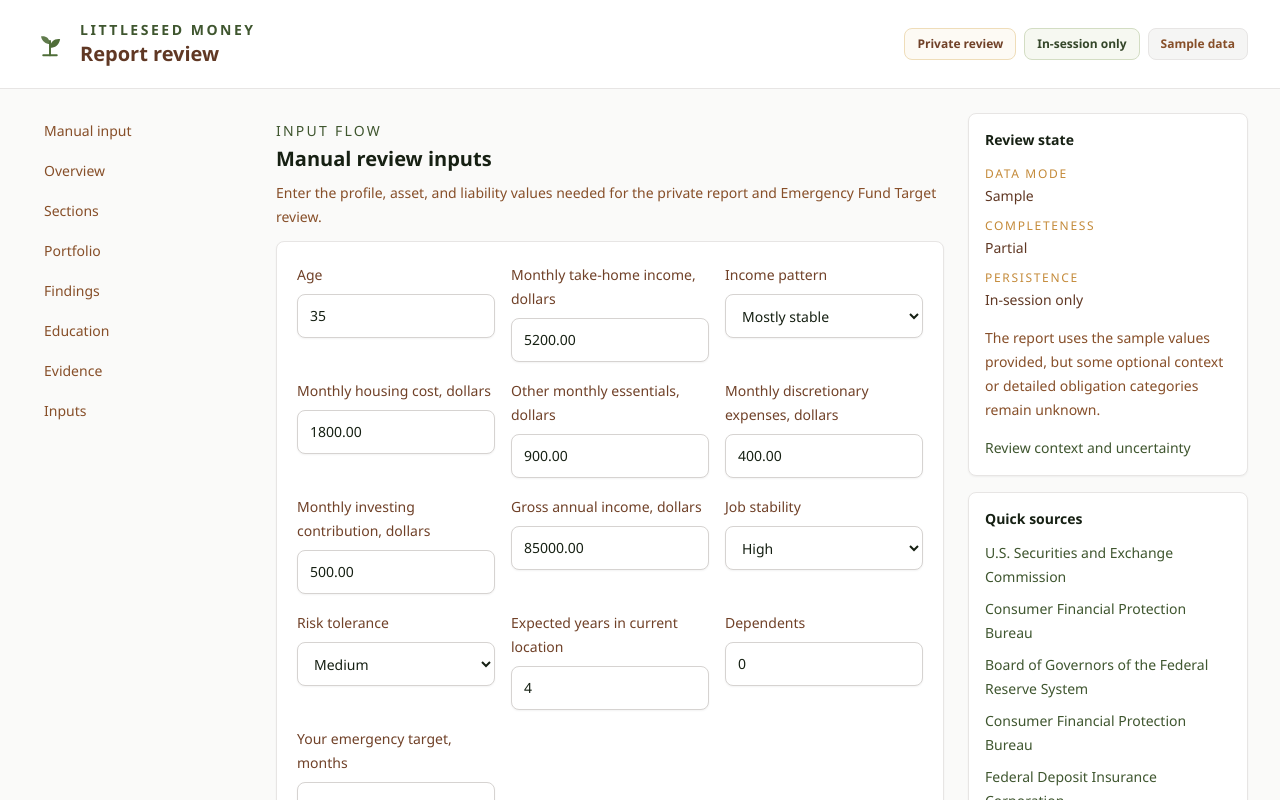
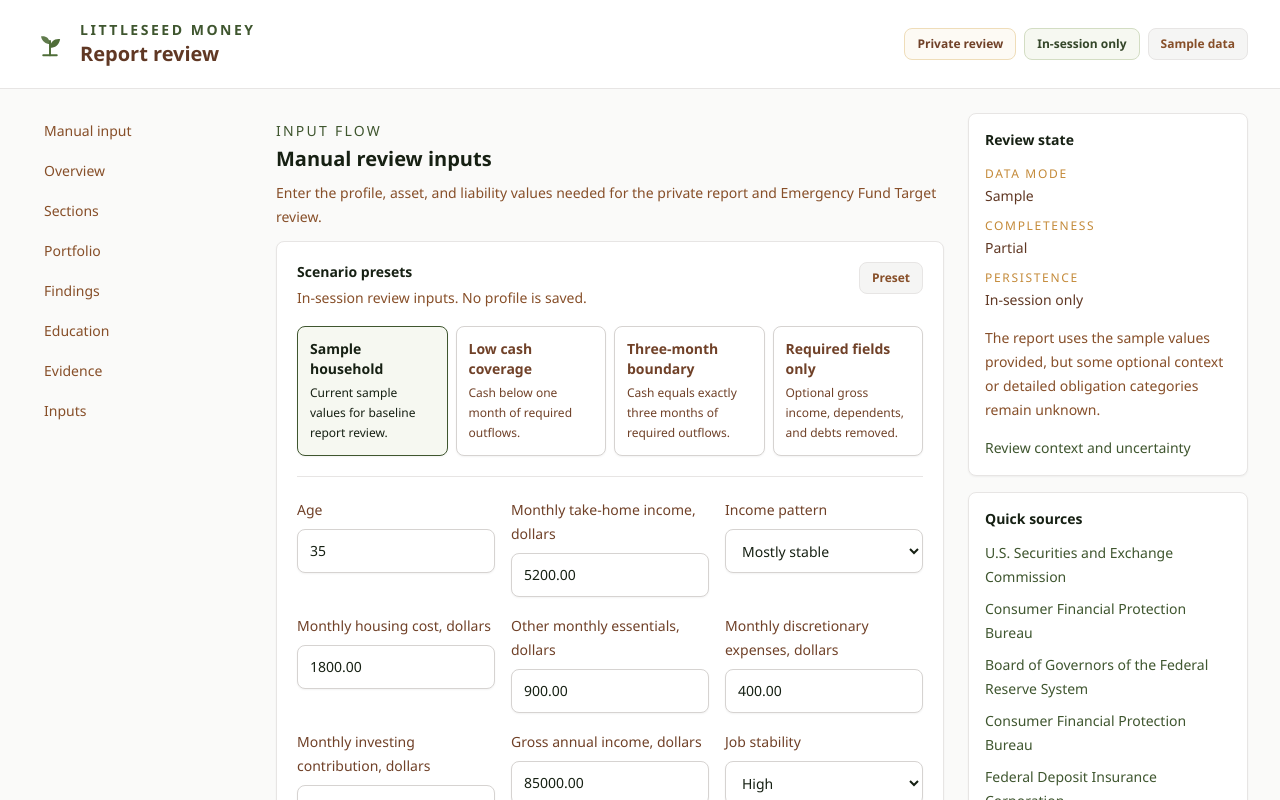
Before and after one commit to LittleSeedMoney/littleseed-money-landing, a Next.js app: page /private/report-review in a window 1280 px wide. Shown: the top 800 px of the page. Built offline with nearby package versions, Linux system fonts and the light colour scheme.

Commit message:
Add report review scenario presets

```diff
--- a/components/report-review/report-review-workspace.tsx
+++ b/components/report-review/report-review-workspace.tsx
@@ -4,11 +4,14 @@ import { useMemo, useState, type ChangeEvent, type FormEvent } from "react";
 
 import type { ReportReviewSample } from "@/data/report-review-sample";
 import {
+  MANUAL_PROFILE_PRESETS,
   defaultManualProfileValues,
+  manualProfilePresetValues,
   type ManualAssetCategory,
   type ManualAssetValue,
   type ManualDebtType,
   type ManualDebtValue,
+  type ManualProfilePresetId,
   type ManualProfileScalarField,
   type ManualProfileValues,
 } from "@/lib/report-review/manual-profile";
@@ -50,6 +53,9 @@ export function ReportReviewWorkspace({
 }) {
   const [report, setReport] = useState(initialReport);
   const [values, setValues] = useState(defaultManualProfileValues);
+  const [selectedPreset, setSelectedPreset] = useState<
+    ManualProfilePresetId | "custom"
+  >("sample");
   const [requestState, setRequestState] = useState<ManualRequestState>("idle");
   const [errorMessage, setErrorMessage] = useState("");
 
@@ -104,6 +110,7 @@ export function ReportReviewWorkspace({
     event: ChangeEvent<HTMLInputElement | HTMLSelectElement>,
   ) {
     const nextValue = event.target.value;
+    setSelectedPreset("custom");
     setValues((current) => ({ ...current, [field]: nextValue }));
   }
 
@@ -112,6 +119,7 @@ export function ReportReviewWorkspace({
     field: T,
     value: ManualAssetValue[T],
   ) {
+    setSelectedPreset("custom");
     setValues((current) => ({
       ...current,
       assets: current.assets.map((asset) =>
@@ -125,6 +133,7 @@ export function ReportReviewWorkspace({
     field: T,
     value: ManualDebtValue[T],
   ) {
+    setSelectedPreset("custom");
     setValues((current) => ({
       ...current,
       debts: current.debts.map((debt) =>
@@ -134,6 +143,7 @@ export function ReportReviewWorkspace({
   }
 
   function addAssetRow() {
+    setSelectedPreset("custom");
     setValues((current) => ({
       ...current,
       assets: [
@@ -149,6 +159,7 @@ export function ReportReviewWorkspace({
   }
 
   function removeAssetRow(id: string) {
+    setSelectedPreset("custom");
     setValues((current) => {
       if (current.assets.length === 1) {
         return current;
@@ -162,6 +173,7 @@ export function ReportReviewWorkspace({
   }
 
   function addDebtRow() {
+    setSelectedPreset("custom");
     setValues((current) => ({
       ...current,
       debts: [
@@ -180,16 +192,22 @@ export function ReportReviewWorkspace({
   }
 
   function removeDebtRow(id: string) {
+    setSelectedPreset("custom");
     setValues((current) => ({
       ...current,
       debts: current.debts.filter((debt) => debt.id !== id),
     }));
   }
 
-  function resetToSampleValues() {
-    setValues(defaultManualProfileValues());
+  function applyPreset(presetId: ManualProfilePresetId) {
+    setValues(manualProfilePresetValues(presetId));
+    setSelectedPreset(presetId);
     setErrorMessage("");
     setRequestState("idle");
+  }
+
+  function resetToSampleValues() {
+    applyPreset("sample");
   }
 
   return (
@@ -209,9 +227,11 @@ export function ReportReviewWorkspace({
             onReset={resetToSampleValues}
             onRemoveAsset={removeAssetRow}
             onRemoveDebt={removeDebtRow}
+            onPresetSelect={applyPreset}
             onSubmit={submitManualProfile}
             onUpdate={updateValue}
             requestState={requestState}
+            selectedPreset={selectedPreset}
             values={values}
           />
           {hasReportContent(report) ? (
@@ -254,9 +274,11 @@ function ManualInputSection({
   onReset,
   onRemoveAsset,
   onRemoveDebt,
+  onPresetSelect,
   onSubmit,
   onUpdate,
   requestState,
+  selectedPreset,
   values,
 }: {
   errorMessage: string;
@@ -275,12 +297,14 @@ function ManualInputSection({
   onReset: () => void;
   onRemoveAsset: (id: string) => void;
   onRemoveDebt: (id: string) => void;
+  onPresetSelect: (presetId: ManualProfilePresetId) => void;
   onSubmit: (event: FormEvent<HTMLFormElement>) => void;
   onUpdate: (
     field: ManualProfileScalarField,
     event: ChangeEvent<HTMLInputElement | HTMLSelectElement>,
   ) => void;
   requestState: ManualRequestState;
+  selectedPreset: ManualProfilePresetId | "custom";
   values: ManualProfileValues;
 }) {
   const isSubmitting = requestState === "submitting";
@@ -298,7 +322,55 @@ function ManualInputSection({
         className="mt-3 rounded-lg border border-stone-200 bg-white p-5 shadow-sm"
         onSubmit={onSubmit}
       >
-        <div className="grid gap-4 lg:grid-cols-3">
+        <div className="border-b border-stone-200 pb-5">
+          <div className="flex flex-col gap-3 sm:flex-row sm:items-start sm:justify-between">
+            <div>
+              <h3 className="text-sm font-semibold text-seed-950">
+                Scenario presets
+              </h3>
+              <p className="mt-1 text-sm leading-6 text-earth-700">
+                In-session review inputs. No profile is saved.
+              </p>
+            </div>
+            <StatusPill
+              label={selectedPreset === "custom" ? "Custom inputs" : "Preset"}
+              tone="stone"
+            />
+          </div>
+          <div
+            aria-label="Scenario presets"
+            className="mt-4 grid gap-2 sm:grid-cols-2 xl:grid-cols-4"
+            role="group"
+          >
+            {MANUAL_PROFILE_PRESETS.map((preset) => {
+              const isSelected = selectedPreset === preset.id;
+
+              return (
+                <button
+                  aria-pressed={isSelected}
+                  className={presetButtonClass(isSelected)}
+                  key={preset.id}
+                  onClick={() => onPresetSelect(preset.id)}
+                  type="button"
+                >
+                  <span className="block text-sm font-semibold">
+                    {preset.label}
+                  </span>
+                  <span className="mt-1 block text-xs leading-5">
+                    {preset.description}
+                  </span>
+                </button>
+              );
+            })}
+          </div>
+          {selectedPreset === "custom" ? (
+            <p className="mt-3 text-sm leading-6 text-earth-700">
+              Inputs have changed after loading a preset.
+            </p>
+          ) : null}
+        </div>
+
+        <div className="mt-5 grid gap-4 lg:grid-cols-3">
           <NumberField
             field="age"
             label="Age"
@@ -808,6 +880,17 @@ function isPositiveDecimal(value: string) {
   return Number.isFinite(parsed) && parsed > 0;
 }
 
+function presetButtonClass(isSelected: boolean) {
+  const base =
+    "min-h-24 rounded-lg border px-3 py-3 text-left text-earth-800 shadow-sm outline-none transition focus:ring-2 focus:ring-seed-500";
+
+  if (isSelected) {
+    return `${base} border-seed-700 bg-seed-50 text-seed-950`;
+  }
+
+  return `${base} border-stone-300 bg-white hover:bg-stone-50`;
+}
+
 function hasReportContent(report: ReportReviewSample) {
   return report.summaryMetrics.length > 0 || report.sections.length > 0;
 }
--- a/lib/report-review/manual-profile.ts
+++ b/lib/report-review/manual-profile.ts
@@ -65,6 +65,32 @@ export type ManualProfileScalarField = Exclude<
   "assets" | "debts"
 >;
 
+export const MANUAL_PROFILE_PRESETS = [
+  {
+    id: "sample",
+    label: "Sample household",
+    description: "Current sample values for baseline report review.",
+  },
+  {
+    id: "low_cash_guidance",
+    label: "Low cash coverage",
+    description: "Cash below one month of required outflows.",
+  },
+  {
+    id: "three_month_boundary",
+    label: "Three-month boundary",
+    description: "Cash equals exactly three months of required outflows.",
+  },
+  {
+    id: "required_only",
+    label: "Required fields only",
+    description: "Optional gross income, dependents, and debts removed.",
+  },
+] as const;
+
+export type ManualProfilePresetId =
+  (typeof MANUAL_PROFILE_PRESETS)[number]["id"];
+
 export class ManualProfileValidationError extends Error {
   constructor(message: string) {
     super(message);
@@ -96,6 +122,51 @@ const REQUIRED_INTEGER_FIELDS: ManualProfileScalarField[] = [
 const OPTIONAL_INTEGER_FIELDS: ManualProfileScalarField[] = ["dependents"];
 
 export function defaultManualProfileValues(): ManualProfileValues {
+  return manualProfilePresetValues("sample");
+}
+
+export function manualProfilePresetValues(
+  presetId: ManualProfilePresetId,
+): ManualProfileValues {
+  const values = sampleManualProfileValues();
+
+  if (presetId === "low_cash_guidance") {
+    values.assets = values.assets.map((asset) =>
+      asset.category === "cash" ? { ...asset, balance: "1500.00" } : asset,
+    );
+    values.userTargetMonths = "3";
+    return values;
+  }
+
+  if (presetId === "three_month_boundary") {
+    values.assets = values.assets.map((asset) =>
+      asset.category === "cash" ? { ...asset, balance: "10410.00" } : asset,
+    );
+    values.userTargetMonths = "3";
+    return values;
+  }
+
+  if (presetId === "required_only") {
+    values.assets = values.assets.map((asset) => {
+      if (asset.category === "cash") {
+        return { ...asset, balance: "9000.00" };
+      }
+      return { ...asset, balance: "0.00" };
+    });
+    values.debts = [];
+    values.dependents = "";
+    values.grossAnnualIncome = "";
+    values.incomePattern = "variable";
+    values.jobStability = "medium";
+    values.monthlyInvestmentContribution = "0.00";
+    values.userTargetMonths = "";
+    return values;
+  }
+
+  return values;
+}
+
+function sampleManualProfileValues(): ManualProfileValues {
   return {
     age: String(sampleFinancialProfile.age),
     assets: [
```
Also changed, not shown: 1 other file (tests, documents, lock files or other folders).
